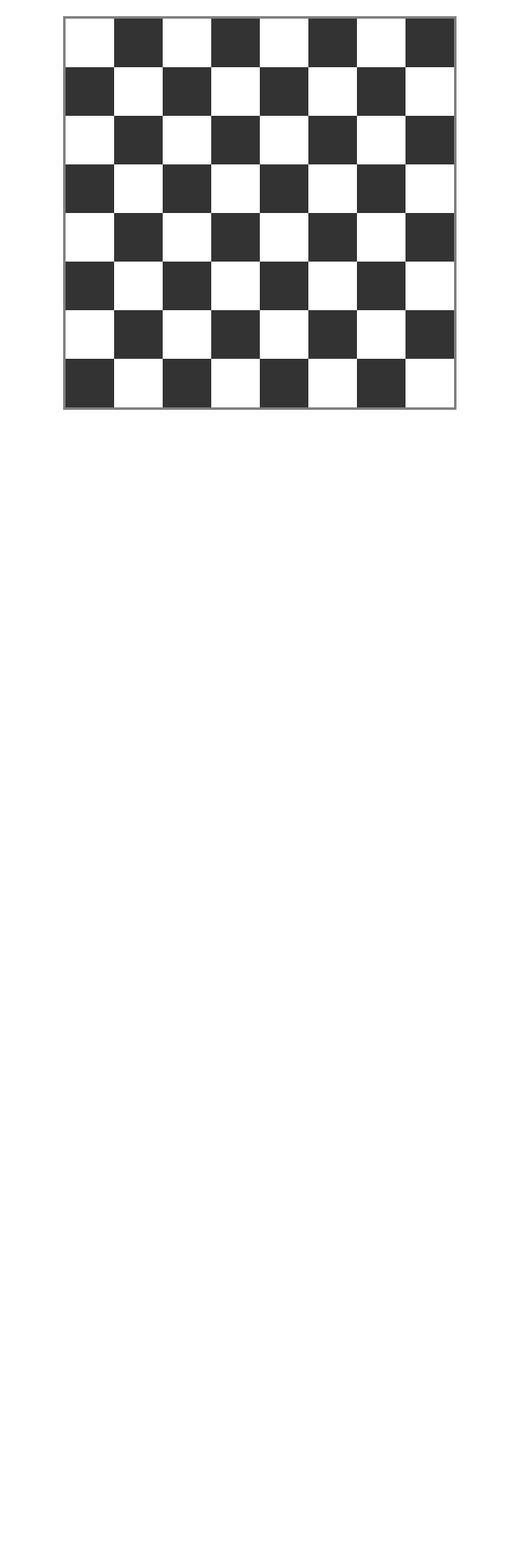
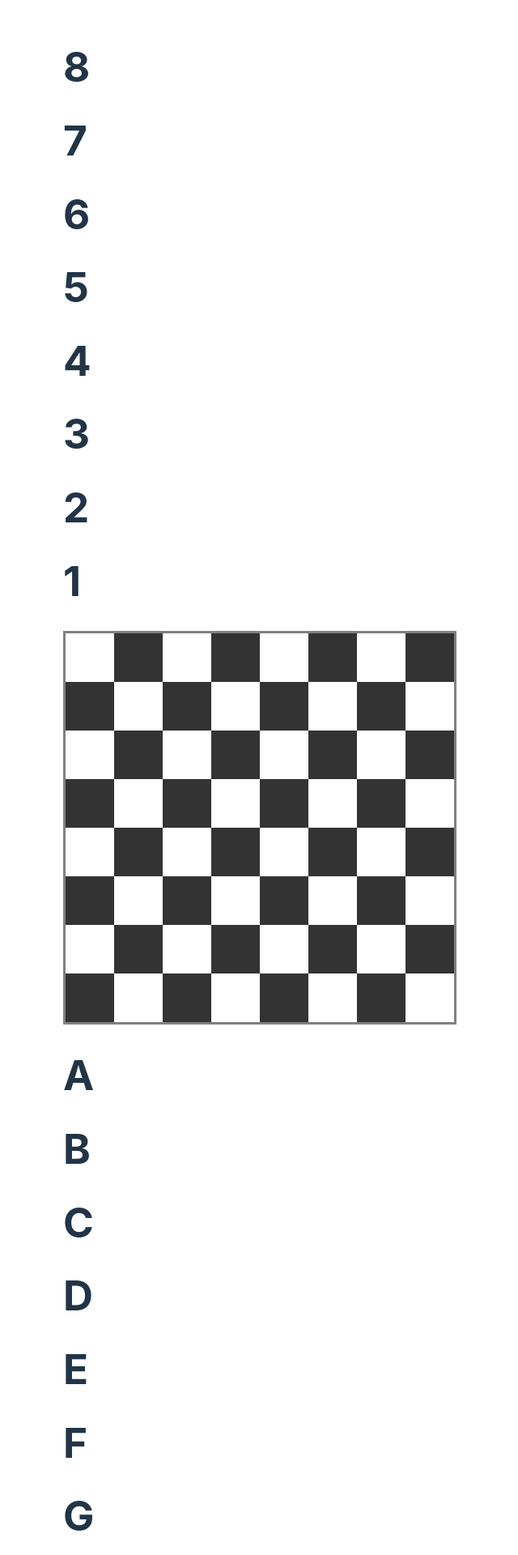
Before and after one commit to Mclilzee/knight-travails-react, a React (Vite) app: page / in a window 1280 px wide. Shown: the top 1920 px of the page at 81% size, without its empty margins (319-959 px from the left). Before the commit the page ends 800 px from the top, so only its background shows below. Built offline with nearby package versions, Linux system fonts and the light colour scheme.

Commit message:
Add mark component to be generated

```diff
--- /dev/null
+++ b/src/main/chess/BoardMark.tsx
@@ -0,0 +1,11 @@
+export default function BoardMark({ mark }: Mark) {
+
+  return (
+    <h1>{mark}</h1>
+  )
+
+}
+
+interface Mark {
+  mark: string
+}
--- a/src/main/chess/ChessBoard.tsx
+++ b/src/main/chess/ChessBoard.tsx
@@ -3,6 +3,7 @@ import ChessSquare from "../utils/ChessSquare";
 import Cell from "./Cell";
 import "./chess-board.css";
 import { ChessBoardCell } from "./interfaces";
+import BoardMark from "./BoardMark";
 
 export default function ChessBoard() {
   const [board, _] = useState(createBoard());
@@ -16,10 +17,21 @@ export default function ChessBoard() {
     key={cell.id}
   />)
 
+  const rowMarks = "87654321".split("").map((mark) => <BoardMark mark={mark} />)
+  const columnMarks = "ABCDEFGH".split("").map((mark) => <BoardMark mark={mark} />)
+
   return (
     <div className="chess-board">
-      {cellsMap}
-    </div>
+      <div className="row-marks">
+        {rowMarks}
+      </div>
+      <div className="board">
+        {cellsMap}
+      </div >
+      <div className="columns-marks">
+        {columnMarks}
+      </div>
+    </div >
   )
 }
 
--- a/src/main/chess/chess-board.css
+++ b/src/main/chess/chess-board.css
@@ -1,4 +1,4 @@
-.chess-board {
+.chess-board > .board {
   display: grid;
   grid-template-columns: repeat(8, min(60px, 10vw, 10vh));
   grid-template-rows: repeat(8, min(60px, 10vw, 10vh));
```
